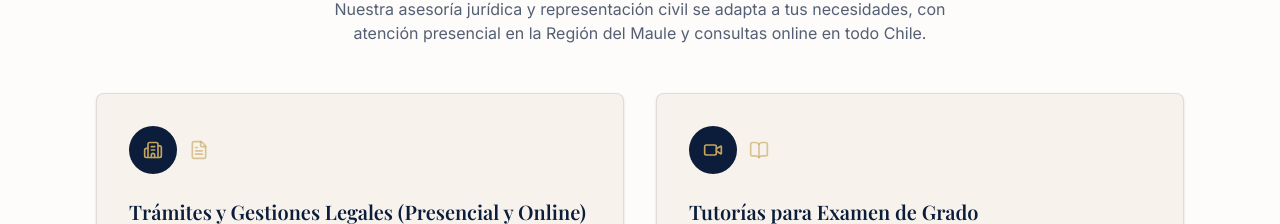
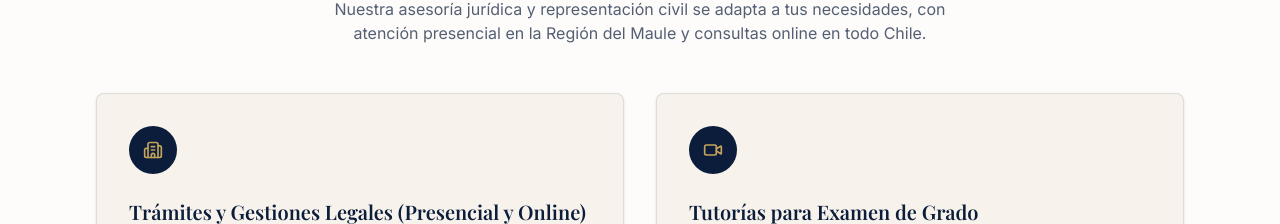
Before and after one commit to felipe-gomez-quezada/rodrigo-gomez-quezada, a Next.js app: page / in a window 1280 px wide. Shown: the part 2139-2363 px from the top of the page. Built offline with nearby package versions, Linux system fonts and the light colour scheme; a web font is replaced by a local one.

Commit message:
💄 Delete double icon in services cards

```diff
--- a/components/services.tsx
+++ b/components/services.tsx
@@ -1,4 +1,4 @@
-import { BookOpen, Building2, CheckCircle2, FileText, Video } from "lucide-react";
+import { Building2, CheckCircle2, Video } from "lucide-react";
 import { SERVICES } from "@/lib/constants";
 
 const iconMap = {
@@ -23,19 +23,16 @@ export function Services() {
         <div className="grid gap-8 md:grid-cols-2">
           {SERVICES.map((service) => {
             const Icon = iconMap[service.icon];
-            const SecondaryIcon =
-              service.icon === "video" ? BookOpen : FileText;
 
             return (
               <div
                 key={service.title}
                 className="group rounded-lg border border-navy/10 bg-beige p-8 shadow-sm transition-shadow hover:shadow-md"
               >
-                <div className="mb-6 flex items-center gap-3">
+                <div className="mb-6">
                   <div className="flex h-12 w-12 items-center justify-center rounded-full bg-navy text-gold">
                     <Icon className="h-5 w-5" />
                   </div>
-                  <SecondaryIcon className="h-5 w-5 text-gold/60" />
                 </div>
 
                 <h3 className="font-serif text-xl font-semibold text-navy">
```
